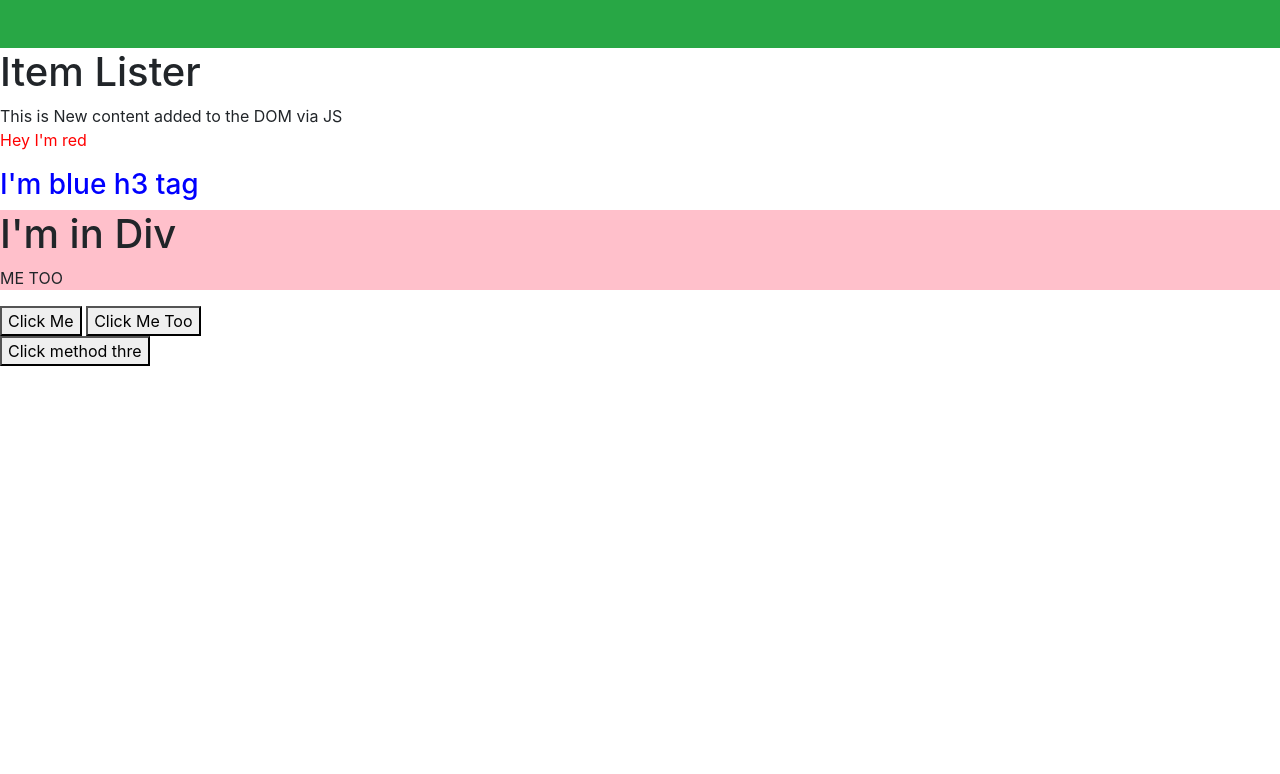
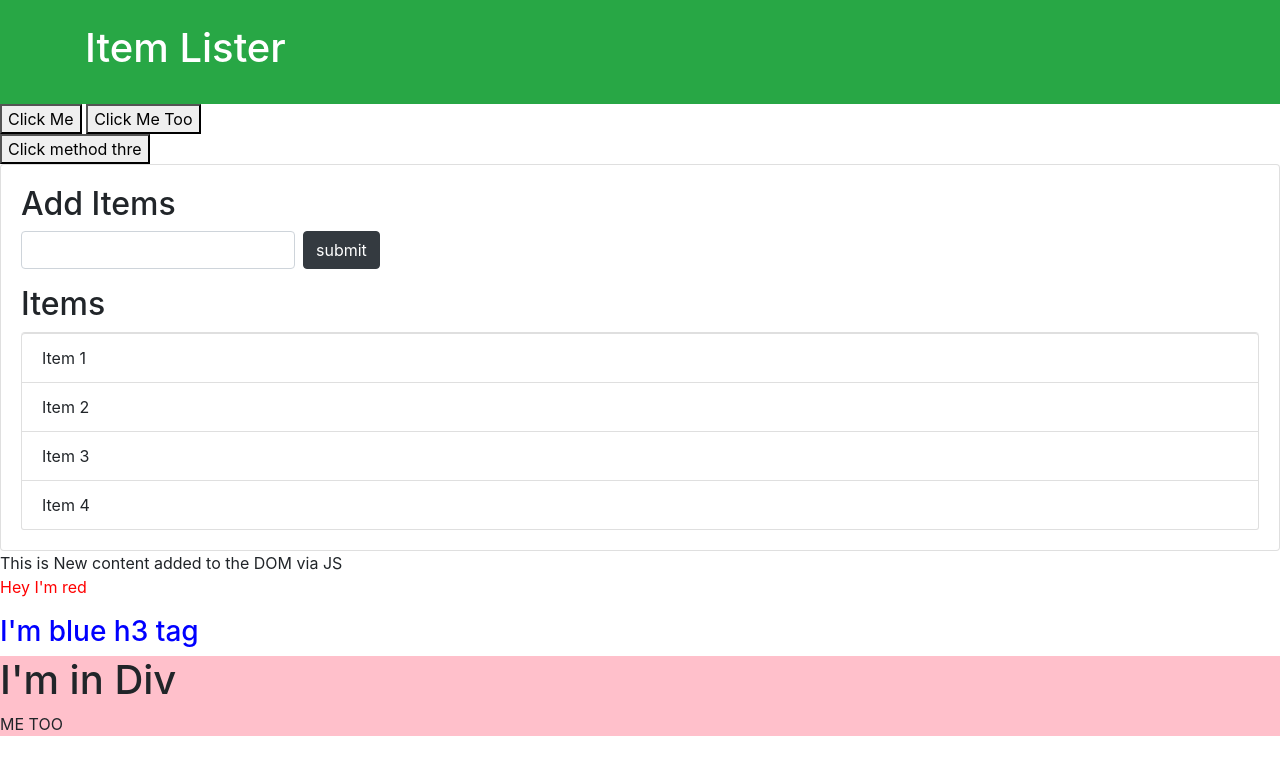
Before and after one commit to Seena2/learn, a plain HTML site: page JS/DOM/index.html in a window 1280 px wide. Drawn offline with nearby package versions, Linux system fonts and the light colour scheme.

Commit message:
DOM selectors

```diff
--- a/JS/DOM/index.html
+++ b/JS/DOM/index.html
@@ -8,18 +8,34 @@
     <title>DOM Manuplation Exercise</title>
 </head>
 <body>
-    <header id="main-header" class="bg-success text-white p-4 mb-s"></header>
-    <div class="container"></div>
-    <h1 id="header title">Item Lister</h1>
-    <div id="container">
+    <header id="main-header" class="bg-success text-white p-4 mb-s">
+        <div class="container"><h1 id="header title">Item Lister</h1></div>
+    </header>
+    <div>
+        <button onclick='alert("Hello, World!")'>Click Me</button>
+        <button id="btn">Click Me Too</button> <br>
+        <button id="btn3">Click method thre</button>
+    </div>
 
+
+     <!--JS-DOM Traversy section-->
+     <div id="container">
+        <div id="main" class="card card-body">
+            <h2 class="title">Add Items</h2>
+            <form action="" class="form-inline mb-3">
+                <input class="form-control mr-2" type="text">
+                <input type="submit" class="btn btn-dark" value="submit">
+            </form>
+            <h2 class="title">Items</h2>
+            <ul id="items" class="list-group">
+                <li class="list-group-item">Item 1</li>
+                <li class="list-group-item">Item 2</li>
+                <li class="list-group-item">Item 3</li>
+                <li class="list-group-item">Item 4</li>
+            </ul>
+
+        </div>
     </div>
-    <button onclick='alert("Hello, World!")'>Click Me</button>
-    <button id="btn">Click Me Too</button> <br>
-    <button id="btn3">Click method thre</button>
-     <div class="container">
-
-     </div>
 
     <script src="scripts/script.js"></script>
 </body>
```
Also changed, not shown: JS/DOM/scripts/script.js (+22 -0 lines).
